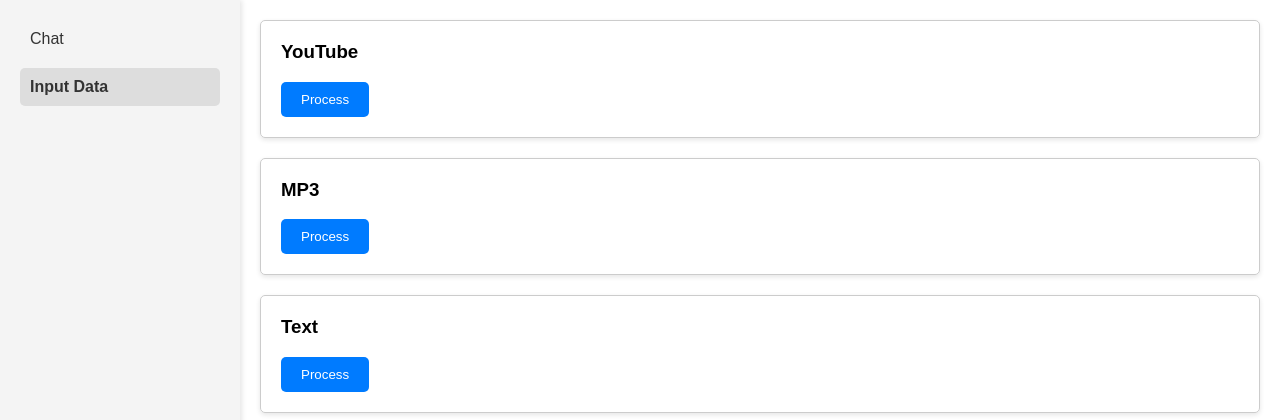
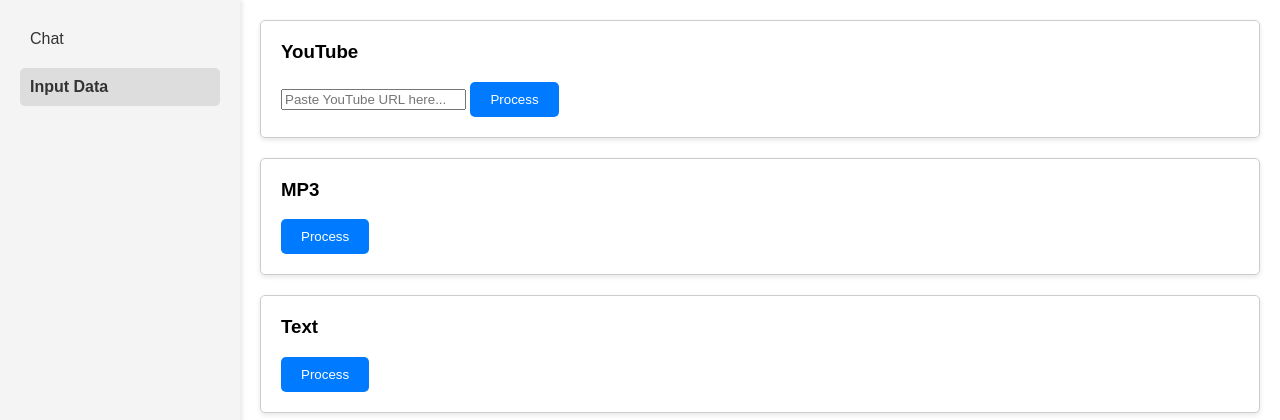
Before and after one commit to LauShang/conocimiento_personal_RAG, a Flask app: page /input in a window 1280 px wide. Shown: the top 420 px of the page. Run offline with Flask 3, Linux system fonts and the light colour scheme; parts of the project's set-up code (start-up, migrations or seed data) failed here and were passed over.

Commit message:
youtube input

```diff
--- a/app.py
+++ b/app.py
@@ -1,9 +1,14 @@
 import os
 import logging
 import time
-from src.utils import setup_logging, Config
 from flask import Flask, render_template, request, jsonify
 from src.model_cp import PersonalKnowleged
+from src.utils import (
+    setup_logging,
+    Config,
+    download_youtube_audio_and_transcribe,
+    generate_documents,
+    )
 # Configuración de logging
 logger = logging.getLogger(__name__)
 setup_logging(debug_mode=True,file='logs/rag.log')
@@ -40,5 +45,19 @@ def ask():
     answer = model.retrieval_answer(question)
     return jsonify({"answer": answer})
 
+@app.route('/process_youtube', methods=['POST'])
+def process_youtube():
+    data = request.json
+    url = data.get('url')
+    if not url:
+        return jsonify({"error": "No URL provided"}), 400
+    # Download audio and transcribe
+    transcription = download_youtube_audio_and_transcribe(url)
+    # Generate documents
+    documents = generate_documents(transcription=transcription, metadata={"source": url})
+    # Add documents to the vector store
+    model.add_documents(documents)
+    return jsonify({"message": "Processing complete!", "transcription": transcription})
+
 if __name__ == '__main__':
     app.run(debug=True,port=config.app.get('port'))
--- a/static/scripts.js
+++ b/static/scripts.js
@@ -45,3 +45,60 @@ function startLoading(button) {
         button.innerText = originalText;
     });
 }
+
+function processYouTube() {
+    const url = document.getElementById('youtube-url').value;
+    const button = document.querySelector('#youtube-url').nextElementSibling;
+    const card = button.parentElement;
+    const originalText = button.innerText;
+
+    if (!url) {
+        alert('Please paste a YouTube URL.');
+        return;
+    }
+
+    // Create a loading spinner
+    const spinner = document.createElement('div');
+    spinner.className = 'spinner';
+    card.appendChild(spinner);
+
+    // Disable the button
+    button.disabled = true;
+    button.innerText = 'Processing...';
+
+    fetch('/process_youtube', {
+        method: 'POST',
+        headers: {
+            'Content-Type': 'application/json',
+        },
+        body: JSON.stringify({ url }),
+    })
+        .then(response => response.json())
+        .then(data => {
+            // Remove the spinner
+            card.removeChild(spinner);
+
+            // Re-enable the button and show success message
+            button.disabled = false;
+            button.innerText = originalText;
+
+            const successMessage = document.createElement('p');
+            successMessage.className = 'success-message';
+            successMessage.innerText = data.message || 'Processing complete!';
+            card.appendChild(successMessage);
+
+            // Remove the success message after 3 seconds
+            setTimeout(() => {
+                card.removeChild(successMessage);
+            }, 3000);
+
+            // Clear the input box
+            document.getElementById('youtube-url').value = '';
+        })
+        .catch(error => {
+            console.error('Error:', error);
+            card.removeChild(spinner);
+            button.disabled = false;
+            button.innerText = originalText;
+        });
+}
--- a/templates/input.html
+++ b/templates/input.html
@@ -14,7 +14,8 @@
     <div class="main">
         <div class="card">
             <h3>YouTube</h3>
-            <button onclick="startLoading(this)">Process</button>
+            <input type="text" id="youtube-url" placeholder="Paste YouTube URL here...">
+            <button onclick="processYouTube()">Process</button>
         </div>
         <div class="card">
             <h3>MP3</h3>
```
